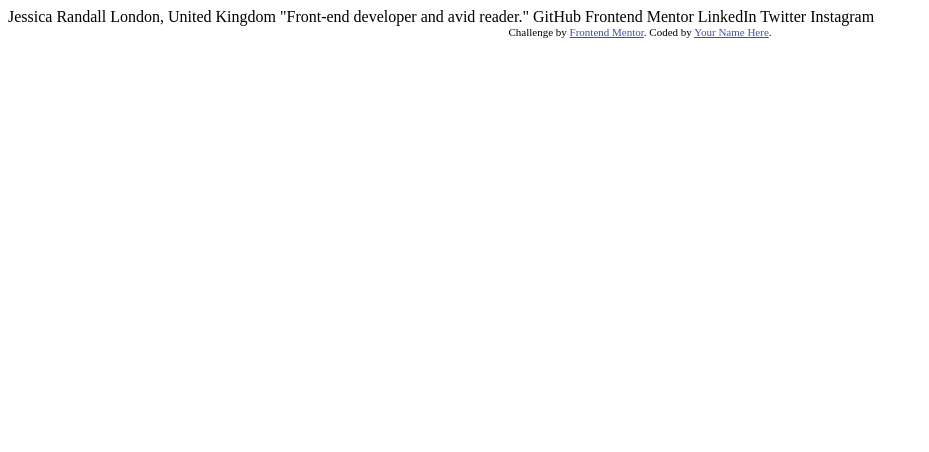
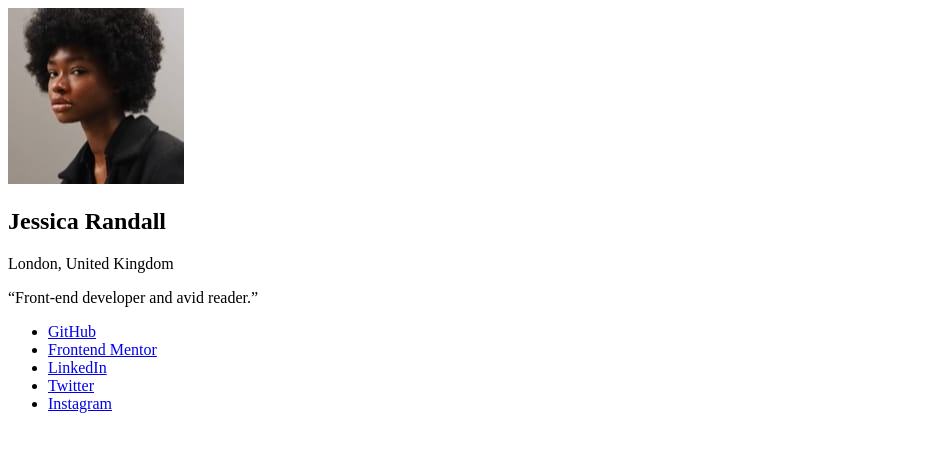
Before and after one commit to kborkowski/social-links-profile, a plain HTML site: page index.html in a window 1280 px wide. Shown: the whole page, without its empty margins (0-929 px from the left). Drawn offline with Linux system fonts and the light colour scheme.

Commit message:
Add main structure and content for the profile card

```diff
--- a/index.html
+++ b/index.html
@@ -8,27 +8,47 @@
 
   <title>Frontend Mentor | Social links profile</title>
 
-  <!-- Feel free to remove these styles or customise in your own stylesheet 👍 -->
-  <style>
-    .attribution { font-size: 11px; text-align: center; }
-    .attribution a { color: hsl(228, 45%, 44%); }
-  </style>
+
 </head>
 <body>
 
-  Jessica Randall
-  London, United Kingdom
-  "Front-end developer and avid reader."
+  <main>
+    <article class="card">
+      <picture class="card__image">
+        <img src="assets/images/avatar-jessica.jpeg" alt="">
+      </picture>
+      <div class="card__content">
+        <hgroup class="card__info">
+          <h2>Jessica Randall</h2>
+          <p>London, United Kingdom</p>
+          <p class="card__quote"><q>Front-end developer and avid reader.</q></p>
+        </hgroup>
+        <nav class="card__links">
+          <ul role="list">
+            <li>
+              <a href="#">GitHub</a>
+            </li>
+            <li>
+              <a href="#">Frontend Mentor</a>
+            </li>
+            <li>
+              <a href="#">LinkedIn</a>
+            </li>
+            <li>
+              <a href="#">Twitter</a>
+            </li>
+            <li>
+              <a href="#">Instagram</a>
+            </li>
+          </ul>
+        </nav>
+      </div>
 
-  GitHub
-  Frontend Mentor
-  LinkedIn
-  Twitter
-  Instagram
+    </article>
+  </main>
 
-  <div class="attribution">
-    Challenge by <a href="https://www.frontendmentor.io?ref=challenge" target="_blank">Frontend Mentor</a>.
-    Coded by <a href="#">Your Name Here</a>.
-  </div>
+    <!-- Challenge by <a href="https://www.frontendmentor.io?ref=challenge" target="_blank">Frontend Mentor</a>.
+    Coded by <a href="#">Krzysztof Borkowski</a>. -->
+
 </body>
 </html>
```
